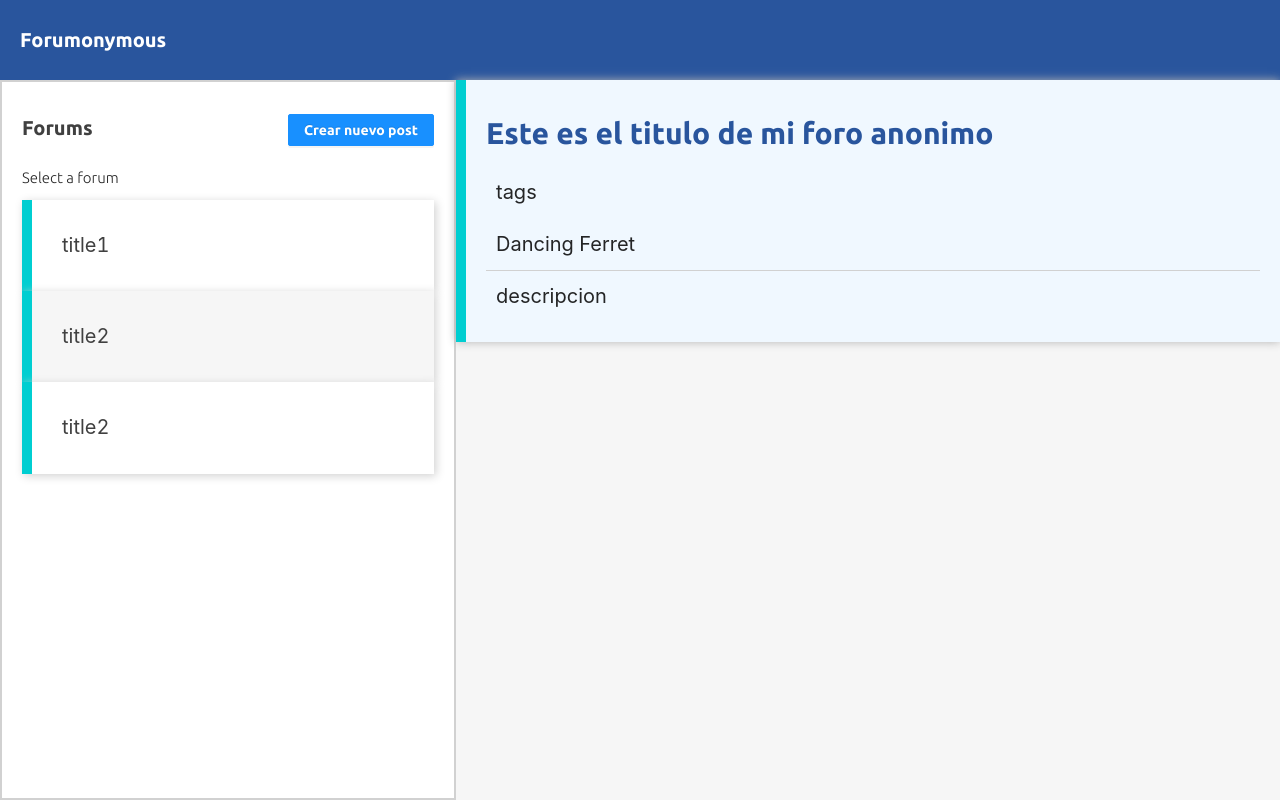
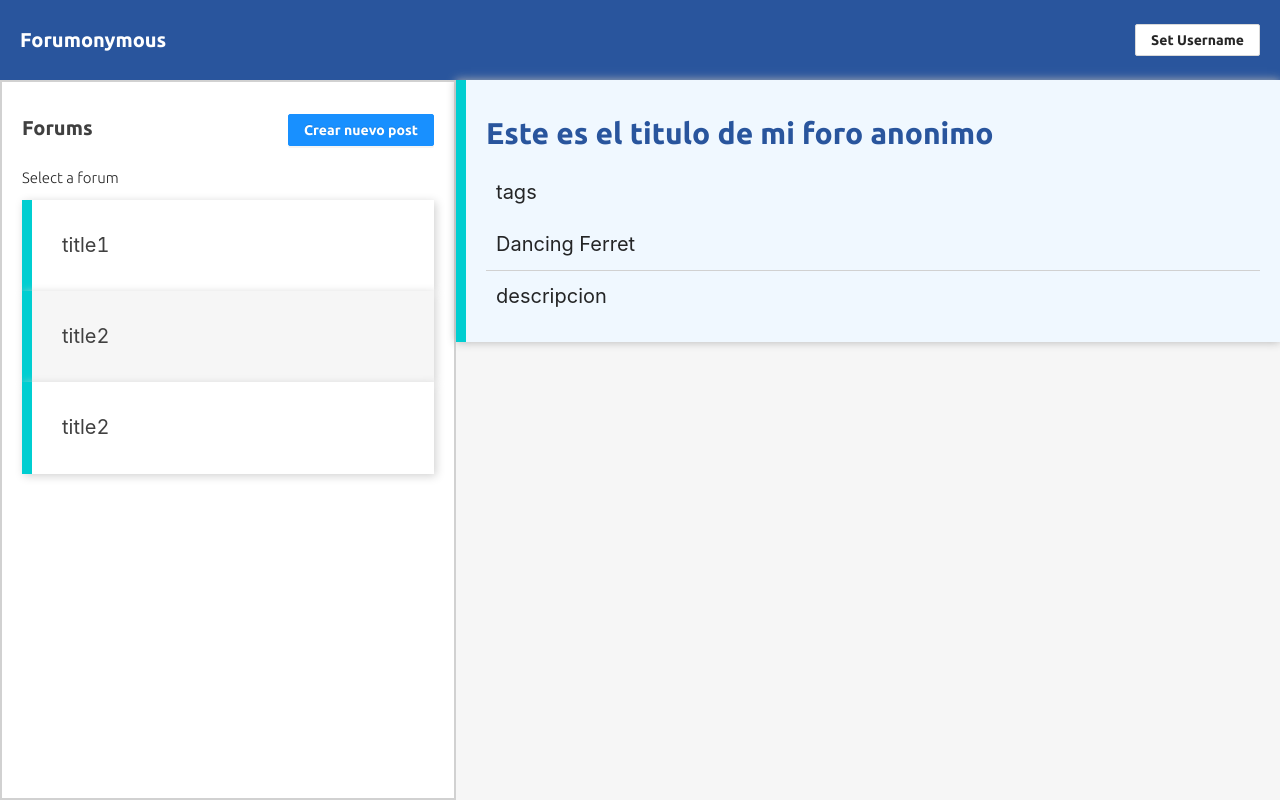
Before and after one commit to CybersecTeam/ForumFrontend, a React (Create React App) app: page / in a window 1280 px wide. Built offline with nearby package versions, Linux system fonts and the light colour scheme; no server answers.

Commit message:
Added modal username

```diff
--- a/src/Components/Forum/ForumModal.js
+++ b/src/Components/Forum/ForumModal.js
@@ -1,15 +1,9 @@
 import React from "react";
 import { Modal, Form, Input } from "antd";
 export default (props) => {
-  const onFinish = (values) => {
-    console.log("Success:", values);
-  };
-  const onFinishFailed = (errorInfo) => {
-    console.log("Failed:", errorInfo);
-  };
   return (
     <Modal {...props}>
-      <Form onFinish={onFinish} onFinishFailed={onFinishFailed}>
+      <Form>
         <Form.Item label="Title">
           <Input
             value={props.titleValue}
--- a/src/Components/Navbar/Navbar.js
+++ b/src/Components/Navbar/Navbar.js
@@ -1,8 +1,35 @@
-import React from "react";
+import React, { useState } from "react";
+import Button from "antd/lib/button/button";
+import Typography from "antd/lib/typography/Typography";
+import UsernameModal from "./UsernameModal";
 import "./navbar.css";
 
 function Navbar() {
-  return <div className="navbar">Forumonymous</div>;
+  const [username, setUsername] = useState("Set Username");
+  const [showModal, setShowModal] = useState(false);
+  const handleOk = () => {
+    setShowModal(false);
+    console.log(username);
+  };
+  const handleCancel = () => {
+    setShowModal(false);
+  };
+  const handleModal = () => {
+    setShowModal(!showModal);
+  };
+  return (
+    <div className="navbar">
+      <Typography className="navbar-title">Forumonymous</Typography>
+      <Button onClick={handleModal}>{username}</Button>
+      <UsernameModal
+        usernameValue={username}
+        usernameHandler={setUsername}
+        onOk={handleOk}
+        onCancel={handleCancel}
+        visible={showModal}
+      />
+    </div>
+  );
 }
 
 export default Navbar;
--- /dev/null
+++ b/src/Components/Navbar/UsernameModal.js
@@ -0,0 +1,16 @@
+import React from "react";
+import { Modal, Form, Input } from "antd";
+export default (props) => {
+  return (
+    <Modal {...props}>
+      <Form>
+        <Form.Item label="New Username">
+          <Input
+            value={props.usernameValue}
+            onChange={(e) => props.usernameHandler(e.target.value)}
+          />
+        </Form.Item>
+      </Form>
+    </Modal>
+  );
+};
--- a/src/Components/Navbar/navbar.css
+++ b/src/Components/Navbar/navbar.css
@@ -9,3 +9,8 @@
   font-family: "Ubuntu-Bold";
   padding: 2rem;
 }
+.navbar-title {
+  color: white !important;
+  display: flex;
+  flex: 1;
+}
```
